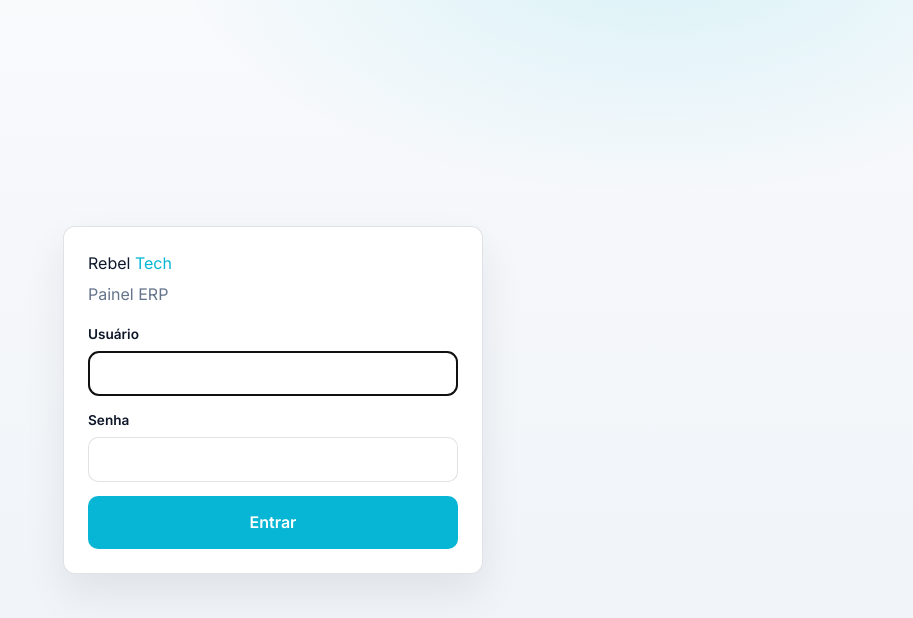
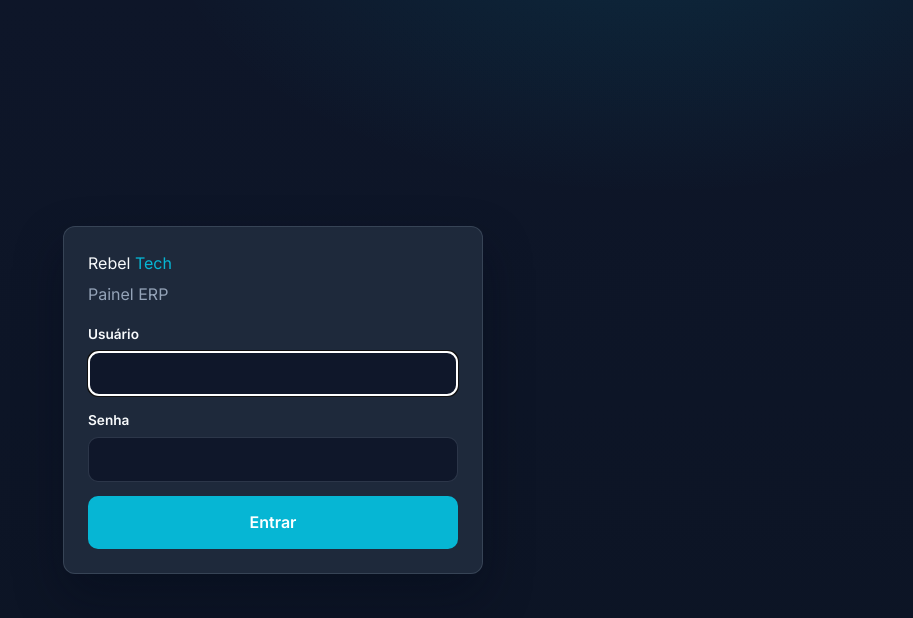
Before and after one commit to vinicius-rebelatto/rebelatto, a Django app: page /erp/login/ in a window 1280 px wide. Shown: the top 618 px of the page, without its empty margins (367-1280 px from the left). Run offline with Django 5.2, Linux system fonts and the light colour scheme.

Commit message:
Default first visit theme to dark.
Keep the user's saved light/dark preference in localStorage when present.

Co-authored-by: Cursor <cursoragent@cursor.com>

```diff
--- a/templates/base.html
+++ b/templates/base.html
@@ -1,6 +1,6 @@
 {% load static %}
 <!DOCTYPE html>
-<html lang="pt-BR" data-theme="light">
+<html lang="pt-BR" data-theme="dark">
 <head>
   <meta charset="utf-8">
   <meta name="viewport" content="width=device-width, initial-scale=1">
@@ -12,10 +12,10 @@
     (function () {
       try {
         var stored = localStorage.getItem("rebel-theme");
-        var theme = stored === "dark" || stored === "light" ? stored : "light";
+        var theme = stored === "dark" || stored === "light" ? stored : "dark";
         document.documentElement.setAttribute("data-theme", theme);
       } catch (e) {
-        document.documentElement.setAttribute("data-theme", "light");
+        document.documentElement.setAttribute("data-theme", "dark");
       }
     })();
   </script>
--- a/templates/erp/base.html
+++ b/templates/erp/base.html
@@ -1,6 +1,6 @@
 {% load static %}
 <!DOCTYPE html>
-<html lang="pt-BR" data-theme="light">
+<html lang="pt-BR" data-theme="dark">
 <head>
   <meta charset="utf-8">
   <meta name="viewport" content="width=device-width, initial-scale=1">
@@ -10,10 +10,10 @@
     (function () {
       try {
         var stored = localStorage.getItem("rebel-theme");
-        var theme = stored === "dark" || stored === "light" ? stored : "light";
+        var theme = stored === "dark" || stored === "light" ? stored : "dark";
         document.documentElement.setAttribute("data-theme", theme);
       } catch (e) {
-        document.documentElement.setAttribute("data-theme", "light");
+        document.documentElement.setAttribute("data-theme", "dark");
       }
     })();
   </script>
--- a/templates/erp/login.html
+++ b/templates/erp/login.html
@@ -1,6 +1,6 @@
 {% load static %}
 <!DOCTYPE html>
-<html lang="pt-BR" data-theme="light">
+<html lang="pt-BR" data-theme="dark">
 <head>
   <meta charset="utf-8">
   <meta name="viewport" content="width=device-width, initial-scale=1">
@@ -10,10 +10,10 @@
     (function () {
       try {
         var stored = localStorage.getItem("rebel-theme");
-        var theme = stored === "dark" || stored === "light" ? stored : "light";
+        var theme = stored === "dark" || stored === "light" ? stored : "dark";
         document.documentElement.setAttribute("data-theme", theme);
       } catch (e) {
-        document.documentElement.setAttribute("data-theme", "light");
+        document.documentElement.setAttribute("data-theme", "dark");
       }
     })();
   </script>
--- a/templates/portfolio/mockup_public.html
+++ b/templates/portfolio/mockup_public.html
@@ -1,6 +1,6 @@
 {% load static %}
 <!DOCTYPE html>
-<html lang="pt-BR" data-theme="light">
+<html lang="pt-BR" data-theme="dark">
 <head>
   <meta charset="utf-8">
   <meta name="viewport" content="width=device-width, initial-scale=1">
@@ -11,10 +11,10 @@
     (function () {
       try {
         var stored = localStorage.getItem("rebel-theme");
-        var theme = stored === "dark" || stored === "light" ? stored : "light";
+        var theme = stored === "dark" || stored === "light" ? stored : "dark";
         document.documentElement.setAttribute("data-theme", theme);
       } catch (e) {
-        document.documentElement.setAttribute("data-theme", "light");
+        document.documentElement.setAttribute("data-theme", "dark");
       }
     })();
   </script>
--- a/templates/portfolio/partials/nav.html
+++ b/templates/portfolio/partials/nav.html
@@ -16,7 +16,7 @@
         class="theme-toggle"
         type="button"
         data-theme-toggle
-        aria-label="Ativar tema escuro"
+        aria-label="Ativar tema claro"
         title="Alternar tema"
       >
         <svg class="icon-moon" viewBox="0 0 24 24" aria-hidden="true" fill="none" stroke="currentColor" stroke-width="2">
```
